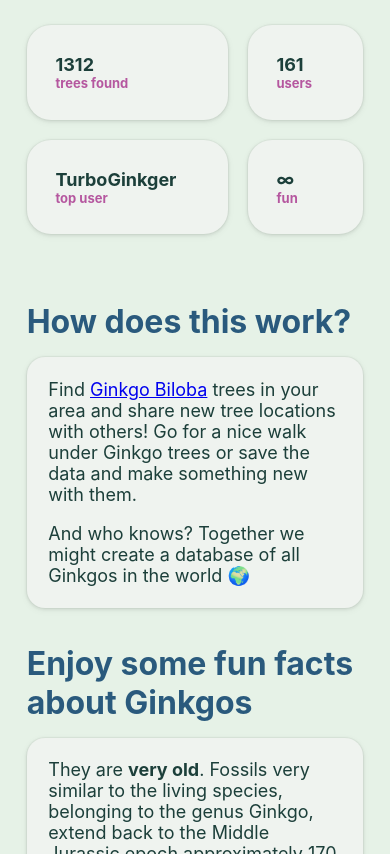
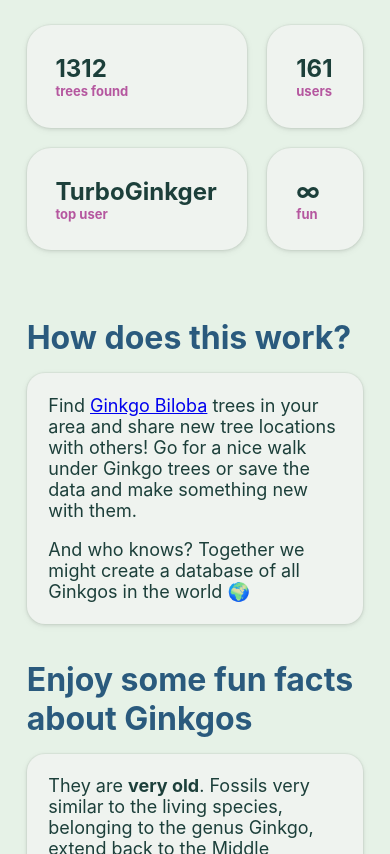
Before and after one commit to vestr-at-work/ginkgo-db, a website: page src/public/index.html in a window 390 px wide. Shown: the part 1010-1864 px from the top of the page. Drawn offline with nearby package versions, Linux system fonts and the light colour scheme; no server answers; a web font is replaced by a local one.

Commit message:
Fix info-panel's font size

```diff
--- a/src/public/styles.css
+++ b/src/public/styles.css
@@ -407,6 +407,10 @@ ul li {
         grid-template-columns: auto auto;
         grid-template-rows: auto auto;
     }
+
+    .info-panel-content {
+        font-size: x-large;
+    }
 }
 
 @media (max-width: 440px) {
```
